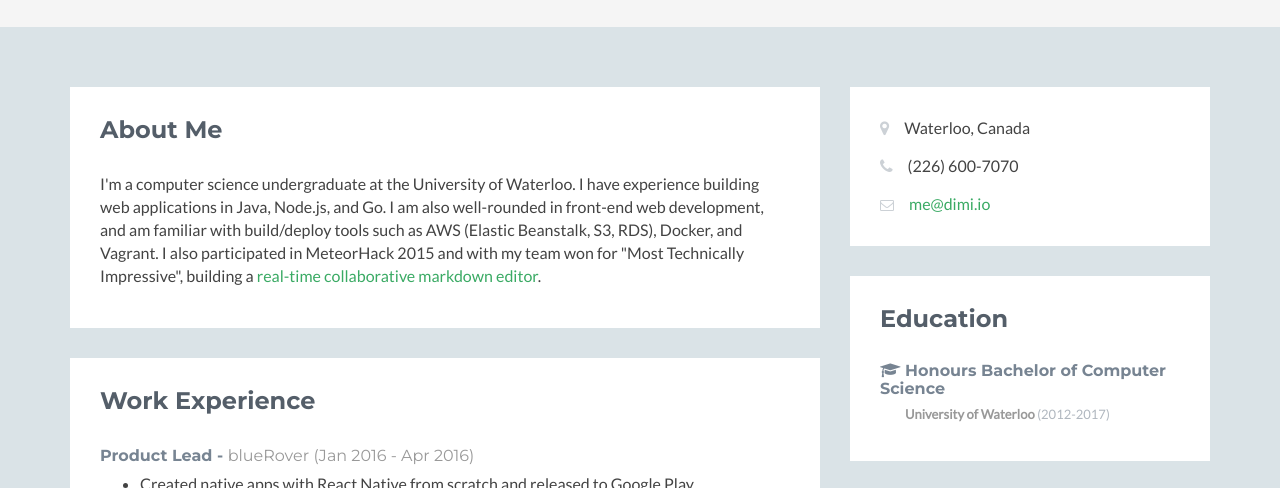
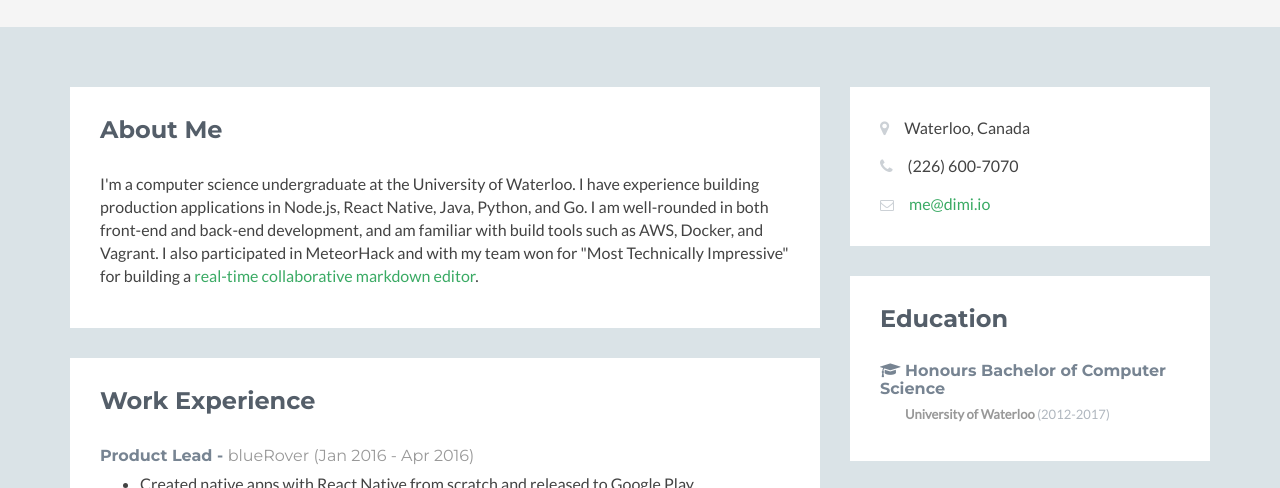
Before and after one commit to dimitriwalters/dimitriwalters.github.io, a plain HTML site: page index.html in a window 1280 px wide. Shown: the part 223-711 px from the top of the page. Drawn offline with Linux system fonts and the light colour scheme; no server answers; a script that the page names is missing.

Commit message:
Update about me

```diff
--- a/index.html
+++ b/index.html
@@ -56,7 +56,7 @@
                     <div class="section-inner">
                         <h2 class="heading">About Me</h2>
                         <div class="content">
-                            <p>I'm a computer science undergraduate at the University of Waterloo. I have experience building web applications in Java, Node.js, and Go. I am also well-rounded in front-end web development, and am familiar with build/deploy tools such as AWS (Elastic Beanstalk, S3, RDS), Docker, and Vagrant. I also participated in MeteorHack 2015 and with my team won for "Most Technically Impressive", building a <a href="https://github.com/markdownerds/markdownerds">real-time collaborative markdown editor</a>.</p>
+                            <p>I'm a computer science undergraduate at the University of Waterloo. I have experience building production applications in Node.js, React Native, Java, Python, and Go. I am well-rounded in both front-end and back-end development, and am familiar with build tools such as AWS, Docker, and Vagrant. I also participated in MeteorHack and with my team won for "Most Technically Impressive" for building a <a href="https://github.com/markdownerds/markdownerds">real-time collaborative markdown editor</a>.</p>
                         </div><!--//content-->
                     </div><!--//section-inner-->
                 </section><!--//section-->
```
